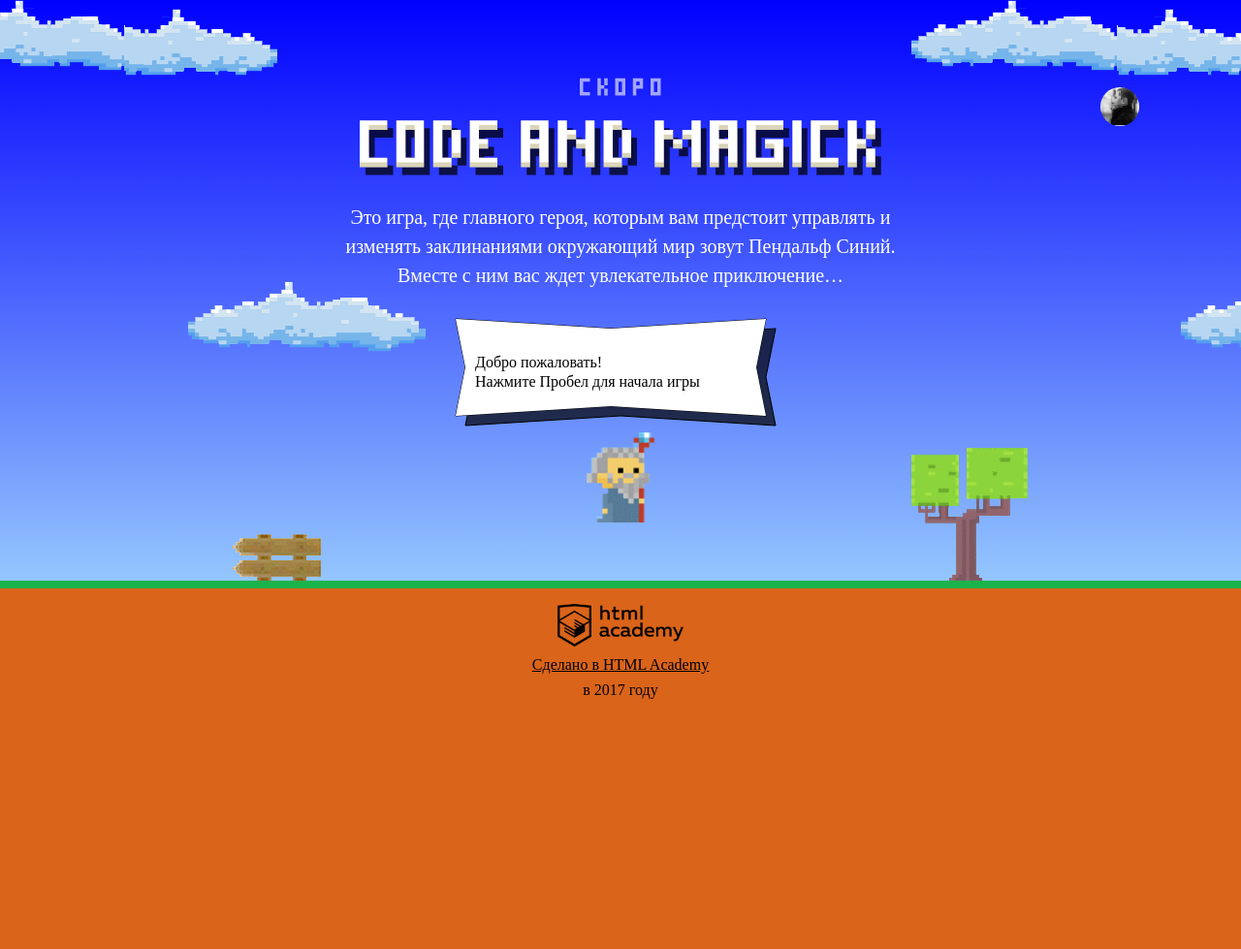
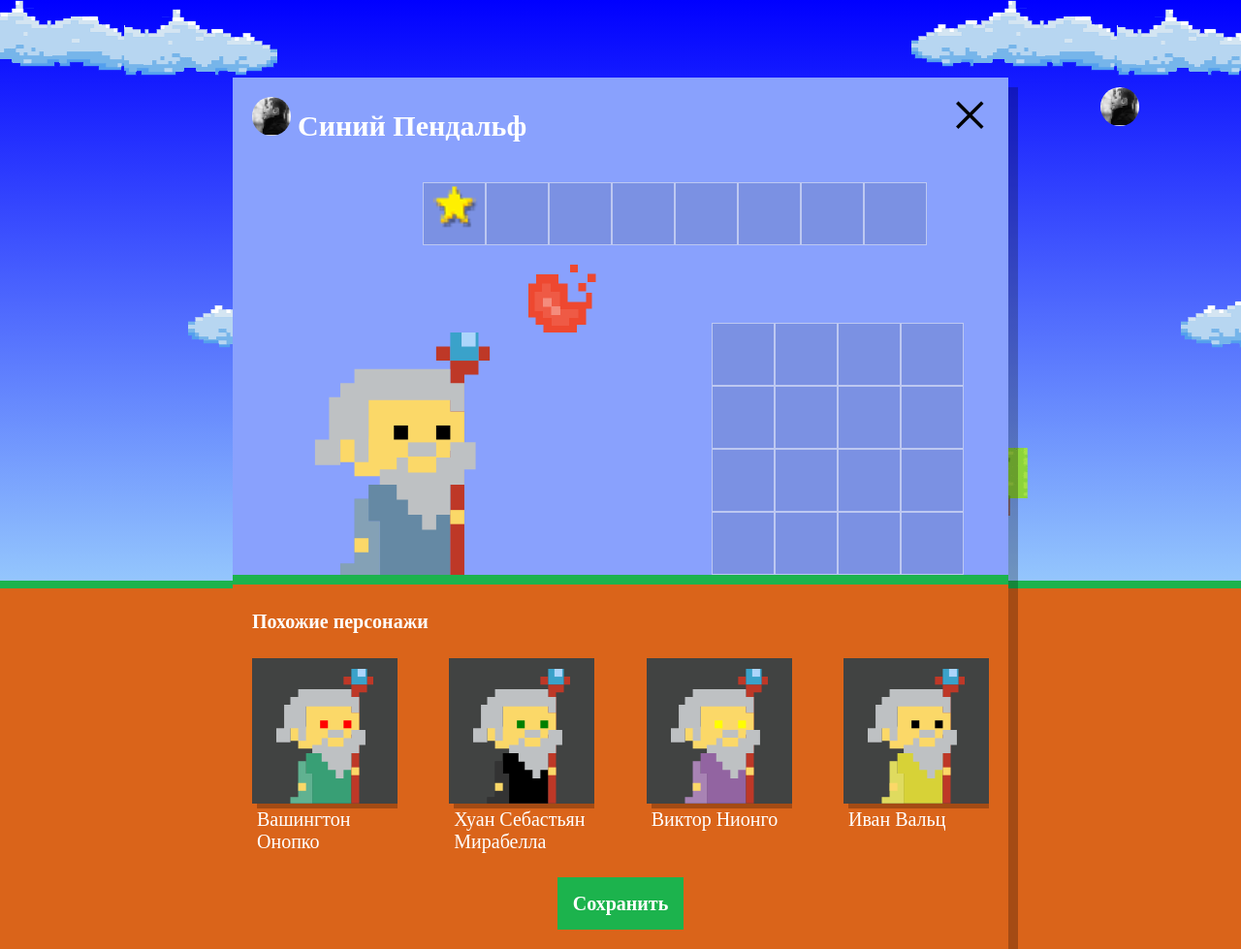
Before and after one commit to pgalkevich/1091879-code-and-magick-18, a website: page index.html in a window 1280 px wide. Shown: the whole page at 97% size. Before the commit the page ends 800 px from the top, so only its background shows below. Drawn offline with Linux system fonts and the light colour scheme; a web font is replaced by a local one.

Commit message:
module3-task1

```diff
--- a/index.html
+++ b/index.html
@@ -209,6 +209,7 @@
 
 </script>
 <script src="js/stat.js"></script>
+<script src="js/setup.js"></script>
 <script src="js/game.js"></script>
 
 </body>
--- /dev/null
+++ b/js/setup.js
@@ -0,0 +1,51 @@
+'use strict';
+
+var firstNames = ['Иван', 'Хуан Себастьян', 'Мария', 'Кристоф', 'Виктор', 'Юлия', 'Люпита', 'Вашингтон'];
+var lastNames = ['да Марья', 'Верон', 'Мирабелла', 'Вальц', 'Онопко', 'Топольницкая', 'Нионго', 'Ирвинг'];
+var coatColors = ['rgb(101, 137, 164)', 'rgb(241, 43, 107)', 'rgb(146, 100, 161)', 'rgb(56, 159, 117)', 'rgb(215, 210, 55)', 'rgb(0, 0, 0)'];
+var eyesColors = ['black', 'red', 'blue', 'yellow', 'green'];
+
+var getRandomIndex = function (min, max) {
+  return Math.floor((Math.random() * (max - min)) + min);
+};
+
+var createWizard = function () {
+  var wizardItem = {};
+  var firstNameIndex = getRandomIndex(0, firstNames.length);
+  var lastNameIndex = getRandomIndex(0, lastNames.length);
+  var coatColorIndex = getRandomIndex(0, coatColors.length);
+  var eyesColorIndex = getRandomIndex(0, eyesColors.length);
+
+  wizardItem.name = firstNames.splice(firstNameIndex, 1) + ' ' + lastNames.splice(lastNameIndex, 1);
+  wizardItem.coatColor = coatColors.splice(coatColorIndex, 1);
+  wizardItem.eyesColor = eyesColors.splice(eyesColorIndex, 1);
+
+  return wizardItem;
+};
+
+var wizards = [];
+for (var i = 0; i < 4; i++) {
+  wizards.push(createWizard());
+}
+
+var similarWizardTemplate = document.querySelector('#similar-wizard-template').content.querySelector('.setup-similar-item');
+var renderWizard = function (wizard) {
+  var wizardElement = similarWizardTemplate.cloneNode(true);
+
+  wizardElement.querySelector('.setup-similar-label').textContent = wizard.name;
+  wizardElement.querySelector('.wizard-coat').style.fill = wizard.coatColor;
+  wizardElement.querySelector('.wizard-eyes').style.fill = wizard.eyesColor;
+
+  return wizardElement;
+};
+
+var fragment = document.createDocumentFragment();
+for (var k = 0; k < wizards.length; k++) {
+  fragment.appendChild(renderWizard(wizards[k]));
+}
+
+var similarListElement = document.querySelector('.setup-similar-list');
+similarListElement.appendChild(fragment);
+
+document.querySelector('.setup').classList.remove('hidden');
+document.querySelector('.setup-similar').classList.remove('hidden');
```
